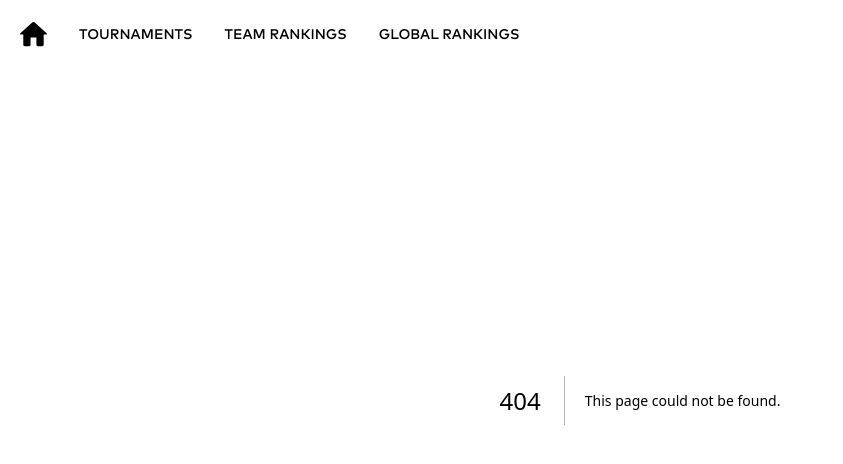
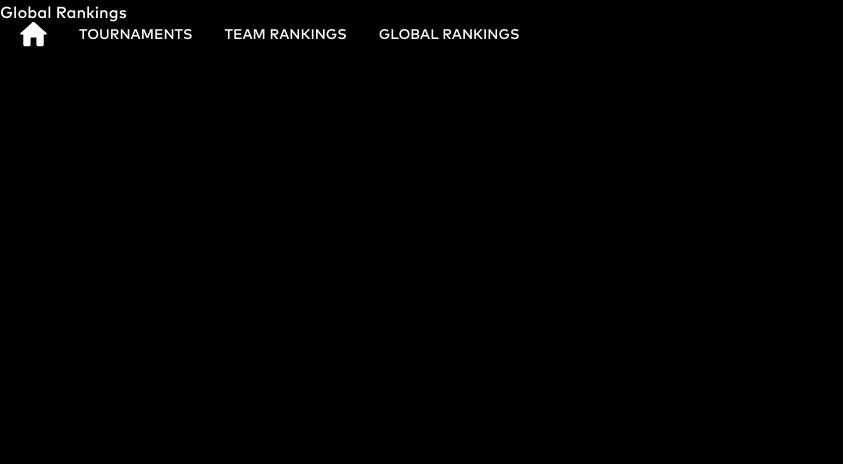
Before and after one commit to herropaul/globalpowerranking, a Next.js app: page /global-rankings in a window 1280 px wide. Before the commit this address had no page. Shown: the top 464 px of the page, without its empty margins (0-843 px from the left). Built offline with nearby package versions, Linux system fonts and the light colour scheme.

Commit message:
Added page routes and changed tournament h2 font

```diff
--- /dev/null
+++ b/src/app/global-rankings/page.tsx
@@ -0,0 +1,9 @@
+import React from 'react'
+
+const GlobalRankings = () => {
+  return (
+    <div>Global Rankings</div>
+  )
+}
+
+export default GlobalRankings
--- /dev/null
+++ b/src/app/team-rankings/page.tsx
@@ -0,0 +1,9 @@
+import React from 'react'
+
+const TeamRankings = () => {
+  return (
+    <div>Team Rankings</div>
+  )
+}
+
+export default TeamRankings
--- a/src/app/tournaments/page.tsx
+++ b/src/app/tournaments/page.tsx
@@ -39,7 +39,7 @@ export default function Tournaments() {
       {/* <Navbar /> */}
 
       <div className="flex flex-col items-center justify-center my-auto w-full ">
-        <h1 className=" font-bold text-4xl md:text-7xl text-center mb-5">
+        <h1 className="font-bold text-4xl md:text-7xl text-center mb-5 font-molend-regular">
           Tournament Ranking Search
         </h1>
         <form className="flex flex-row w-72 sm:w-5/6 justify-center ">
--- a/src/components/Navbar.tsx
+++ b/src/components/Navbar.tsx
@@ -38,12 +38,12 @@ export default function NavBar() {
             </Link>
           </li>
           <li className="uppercase">
-            <Link href="/teamrankings" className="hover:text-blue-300">
+            <Link href="/team-rankings" className="hover:text-blue-300">
               Team Rankings
             </Link>
           </li>
           <li className="uppercase">
-            <Link href="/globalrankings" className="hover:text-blue-300">
+            <Link href="/global-rankings" className="hover:text-blue-300">
               Global Rankings
             </Link>
           </li>
```
